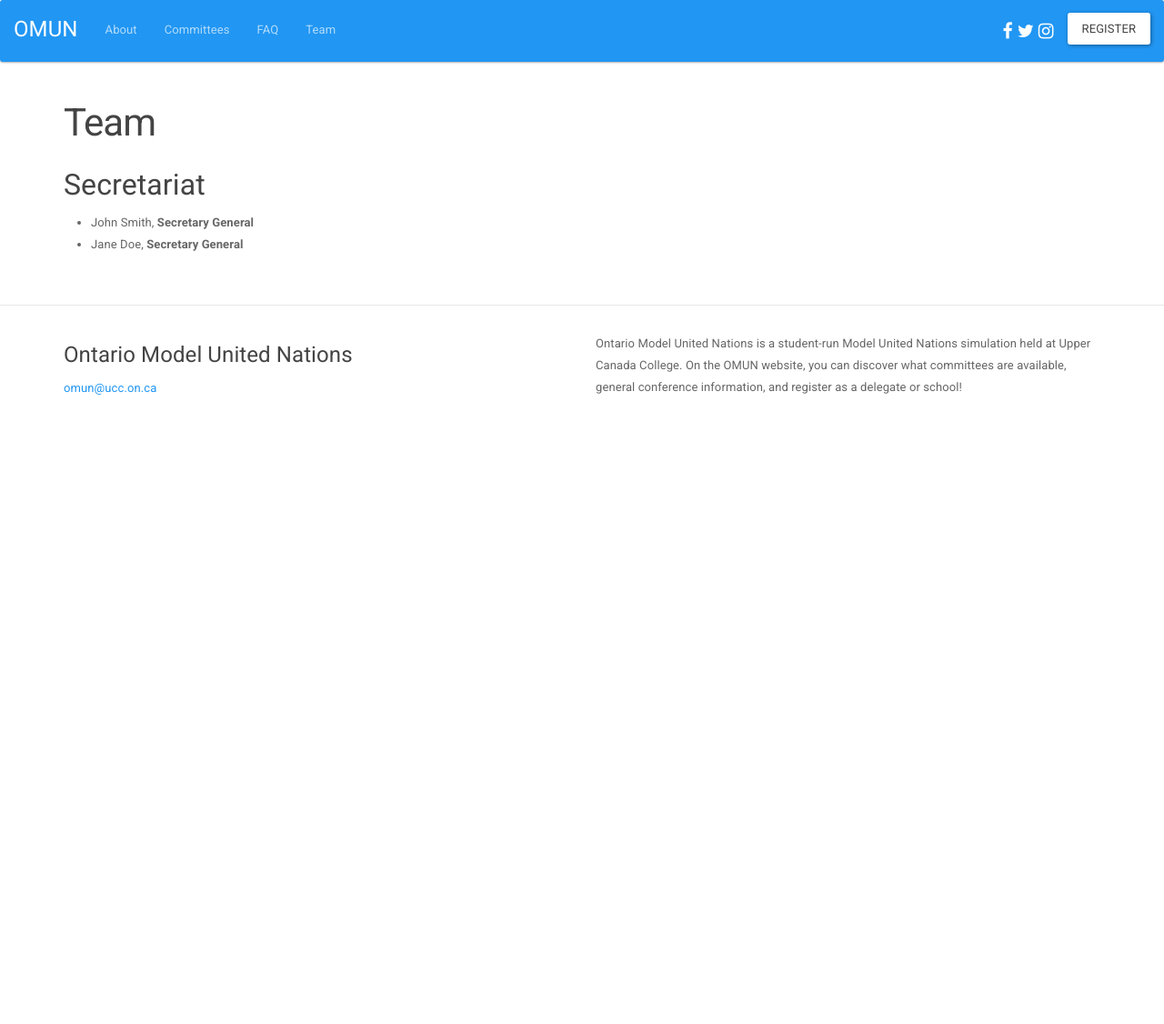
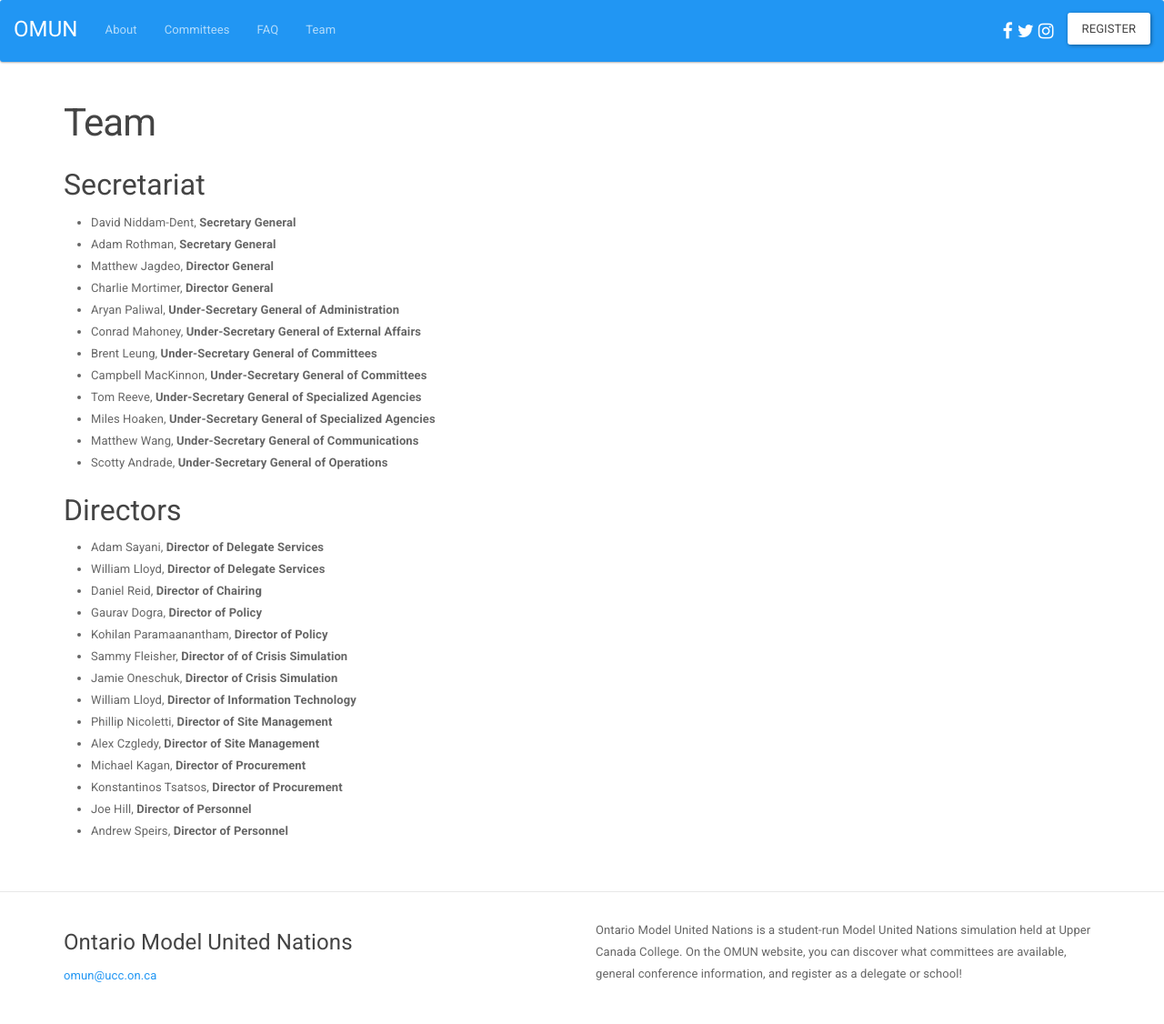
Before and after one commit to malsf21/omun.ca, a Jekyll site: the page built from team.md, in a window 1280 px wide. Shown: the whole page at 91% size. Built offline with Jekyll 4.4.1, drawn with Linux system fonts in a browser that asks for light colours; before the commit the page ends 900 px from its top, so only the background shows below that.

Commit message:
adds full team list!

```diff
--- a/team.md
+++ b/team.md
@@ -5,5 +5,32 @@ permalink: /team/
 ---
 
 ## Secretariat
-* John Smith, **Secretary General**
-* Jane Doe, **Secretary General**
+* David Niddam-Dent, **Secretary General**
+* Adam Rothman, **Secretary General**
+* Matthew Jagdeo, **Director General**
+* Charlie Mortimer, **Director General**
+* Aryan Paliwal, **Under-Secretary General of Administration**
+* Conrad Mahoney, **Under-Secretary General of External Affairs**
+* Brent Leung, **Under-Secretary General of Committees**
+* Campbell MacKinnon, **Under-Secretary General of Committees**
+* Tom Reeve, **Under-Secretary General of Specialized Agencies**
+* Miles Hoaken, **Under-Secretary General of Specialized Agencies**
+* Matthew Wang, **Under-Secretary General of Communications**
+* Scotty Andrade, **Under-Secretary General of Operations**
+
+## Directors
+
+* Adam Sayani, **Director of Delegate Services**
+* William Lloyd, **Director of Delegate Services**
+* Daniel Reid, **Director of Chairing**
+* Gaurav Dogra,  **Director of Policy**
+* Kohilan Paramaanantham,  **Director of Policy**
+* Sammy Fleisher,  **Director of of Crisis Simulation**
+* Jamie Oneschuk,  **Director of Crisis Simulation**
+* William Lloyd,  **Director of Information Technology**
+* Phillip Nicoletti,  **Director of Site Management**
+* Alex Czgledy,  **Director of Site Management**
+* Michael Kagan,  **Director of Procurement**
+* Konstantinos Tsatsos,  **Director of Procurement**
+* Joe Hill,  **Director of Personnel**
+* Andrew Speirs,  **Director of Personnel**
```
